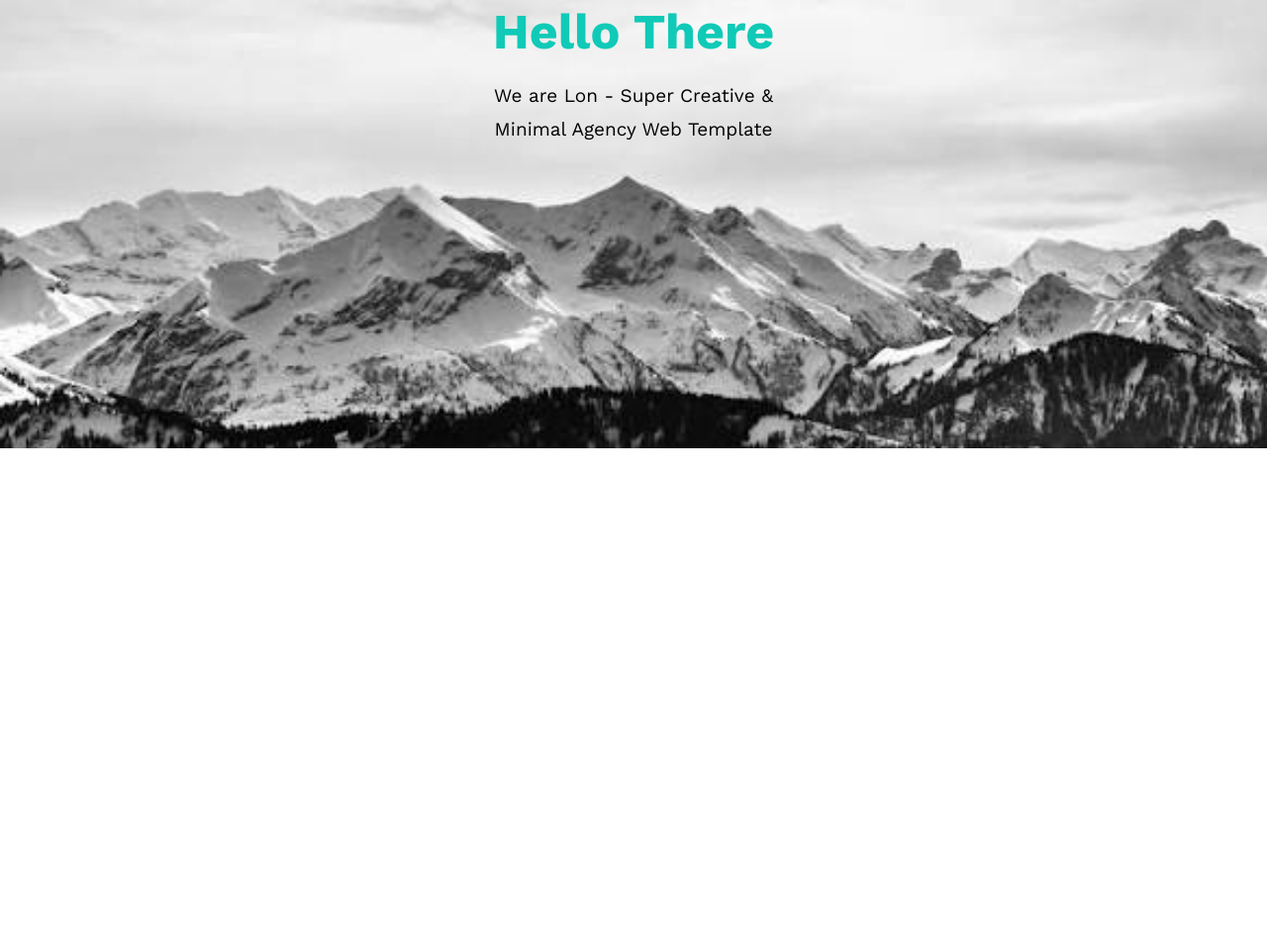
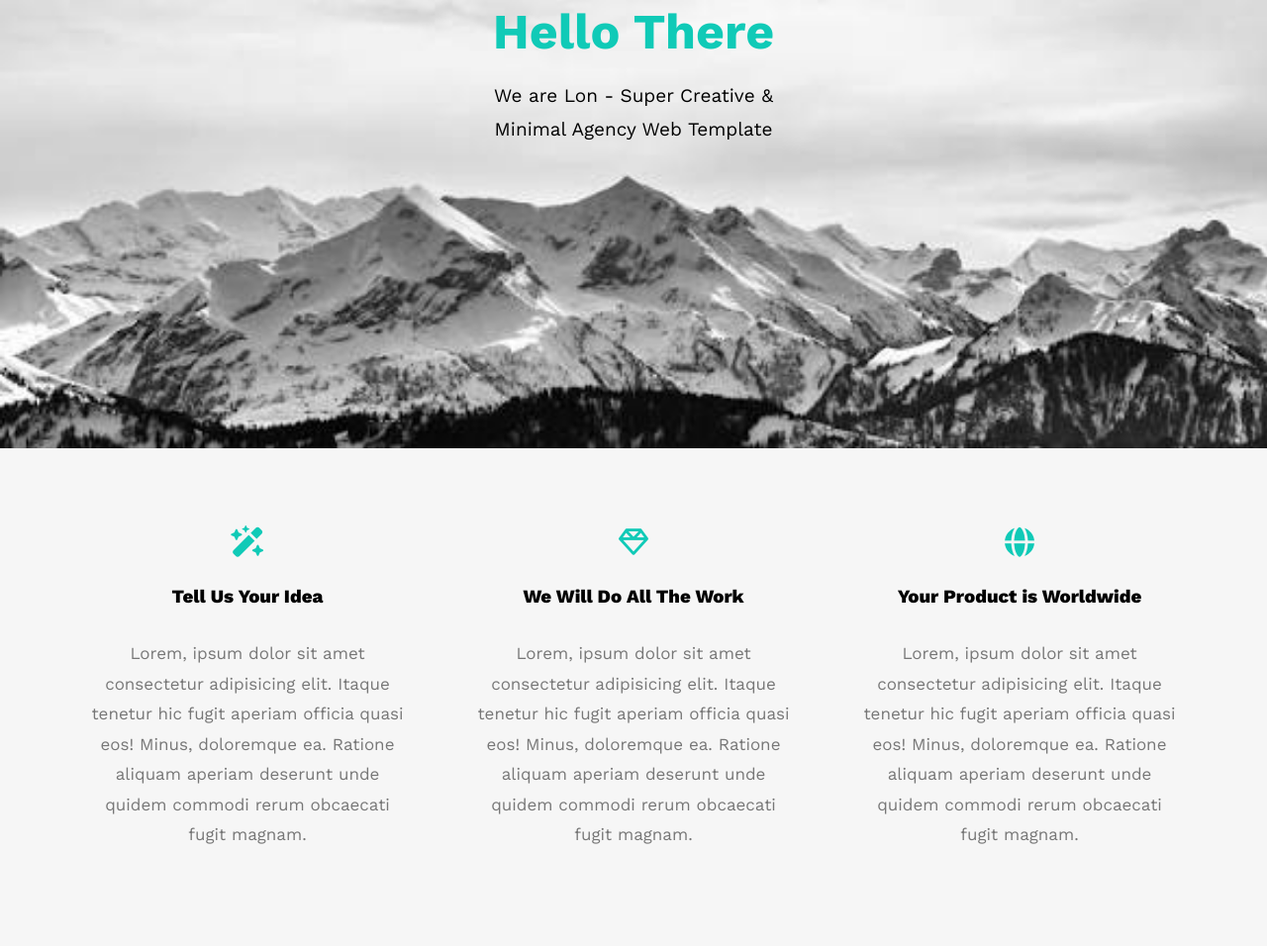
Before and after one commit to ibrahimmibrahim2009-ui/Leon-Template-I, a plain HTML site: page index.html in a window 1280 px wide. Shown: the part 347-1303 px from the top of the page at 99% size. Before the commit the page ends 800 px from the top, so only its background shows below. Drawn offline with nearby package versions, Linux system fonts and the light colour scheme; a web font is replaced by a local one.

Commit message:
Finishing the Features section. This section is designed by grid property, The icons are imported form fontawesome library.

```diff
--- a/Css/style.css
+++ b/Css/style.css
@@ -122,7 +122,8 @@ header .links ul li a:hover {
 header .links ul li:not(:last-child) a {
   border-bottom: 1px solid #ddd
 }
-
+/* End header */
+/* Start landing section */
 .landing {
   background-image: url(../Images/assets/mountain.jpg);
   background-size: cover;
@@ -148,3 +149,35 @@ header .links ul li:not(:last-child) a {
   max-width: 100%;
   width: 320px
 }
+/* End landing section */
+/* Start features */
+
+.features {
+  padding-top: 60px;
+  padding-bottom: 60px;
+  background-color: #f6f6f6;
+}
+.features .container {
+  display: grid;
+  grid-template-columns: repeat(auto-fill, minmax(300px, 1fr));
+  gap: 20px;
+}
+.features .container .feat {
+  padding: 20px;
+  text-align: center;
+}
+.feat i {
+  color: var(--main-color);
+  font-size: 30px
+}
+.feat h3 {
+  font-weight: 800;
+  margin: 30px 0;
+}
+.feat p {
+  line-height: 1.8;
+  color: #777;
+  font-size: 17px;
+}
+
+/* End features */
--- a/index.html
+++ b/index.html
@@ -33,13 +33,35 @@
       </div>
     </div>
   </header>
-<!-- End header -->
-<!-- Start landing page -->
+  <!-- End header -->
+  <!-- Start landing section -->
   <div class="landing">
     <div class="intro-text">
       <h1>Hello There</h1>
       <p>We are Lon - Super Creative & Minimal Agency Web Template</p>
     </div>
   </div>
+  <!-- End landing section -->
+  <!-- Start features -->
+  <div class="features">
+    <div class="container">
+      <div class="feat">
+        <i class="fa-solid fa-wand-magic-sparkles"></i>
+        <h3>Tell Us Your Idea</h3>
+        <p>Lorem, ipsum dolor sit amet consectetur adipisicing elit. Itaque tenetur hic fugit aperiam officia quasi eos! Minus, doloremque ea. Ratione aliquam aperiam deserunt unde quidem commodi rerum obcaecati fugit magnam.</p>
+      </div>
+      <div class="feat">
+        <i class="fa-regular fa-gem"></i>
+        <h3>We Will Do All The Work</h3>
+        <p>Lorem, ipsum dolor sit amet consectetur adipisicing elit. Itaque tenetur hic fugit aperiam officia quasi eos! Minus, doloremque ea. Ratione aliquam aperiam deserunt unde quidem commodi rerum obcaecati fugit magnam.</p>
+      </div>
+      <div class="feat">
+        <i class="fa-solid fa-globe"></i>
+        <h3>Your Product is Worldwide</h3>
+        <p>Lorem, ipsum dolor sit amet consectetur adipisicing elit. Itaque tenetur hic fugit aperiam officia quasi eos! Minus, doloremque ea. Ratione aliquam aperiam deserunt unde quidem commodi rerum obcaecati fugit magnam.</p>
+      </div>
+    </div>
+  </div>
+  <!-- End features -->
 </body>
 </html>
```
